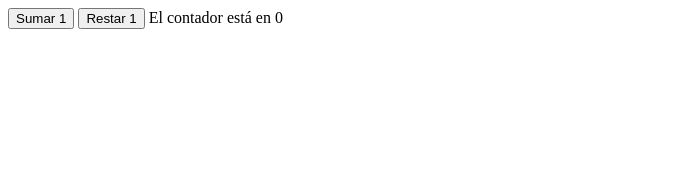
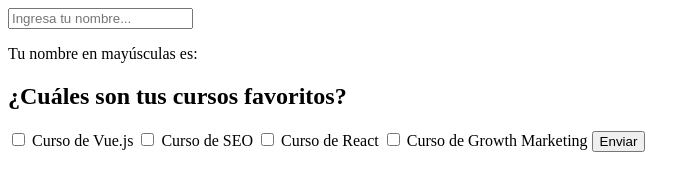
Before and after one commit to luisbits/curso-basico-vue, a plain HTML site: page index.html in a window 1280 px wide. Shown: the whole page, without its empty margins (0-700 px from the left). Drawn offline with nearby package versions, Linux system fonts and the light colour scheme.

Commit message:
Clase 6 - Manejo de formularios con Vue.js

```diff
--- a/index.html
+++ b/index.html
@@ -8,9 +8,21 @@
 </head>
 <body>
     <div id="app">
-        <button v-on:click="sumar">Sumar 1</button>
-        <button v-on:click="restar">Restar 1</button>
-        El contador está en {{ contador }}
+        <input type="text" name="nombre" v-model="nombre" placeholder="Ingresa tu nombre...">
+        <p>Tu nombre en mayúsculas es: {{ nombre | uppercase }}</p>
+
+        <form @submit.prevent="submit">
+            <h2>¿Cuáles son tus cursos favoritos?</h2>
+            <input v-model="cursos" type="checkbox" id="vue" value="vue">
+            <label for="vue">Curso de Vue.js</label>
+            <input v-model="cursos" type="checkbox" id="seo" value="seo">
+            <label for="seo">Curso de SEO</label>
+            <input v-model="cursos" type="checkbox" id="react" value="react">
+            <label for="seo">Curso de React</label>
+            <input v-model="cursos" type="checkbox" id="growth" value="growth">
+            <label for="seo">Curso de Growth Marketing</label>
+            <button type="submit">Enviar</button>
+        </form>
     </div>
 
     <script src="https://cdn.jsdelivr.net/npm/vue/dist/vue.js"></script>
@@ -18,16 +30,18 @@
         let app = new Vue({
             el: '#app',
             data: {
-                contador: 0
+                nombre: '',
+                cursos: []
+            },
+            filters: {
+                uppercase: function (str) {
+                    return str.toUpperCase()
+                }
             },
             methods: {
-                sumar: function () {
-                    this.contador++;
-                },
-                restar: function () {
-                    if (this.contador >= 1) {
-                        this.contador--;
-                    }
+                submit: function () {
+                    console.log('Se ejecuta el método submit')
+                    console.log(this.cursos)
                 }
             }
         })
```
